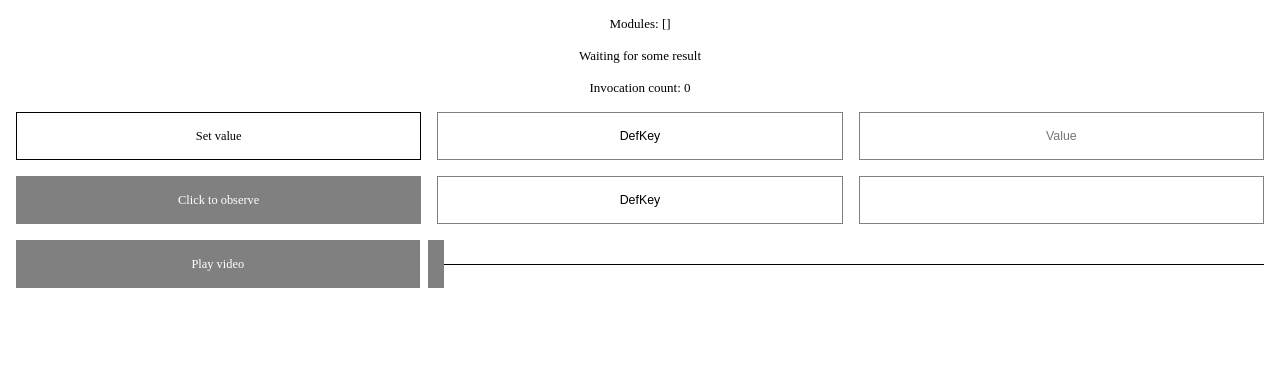
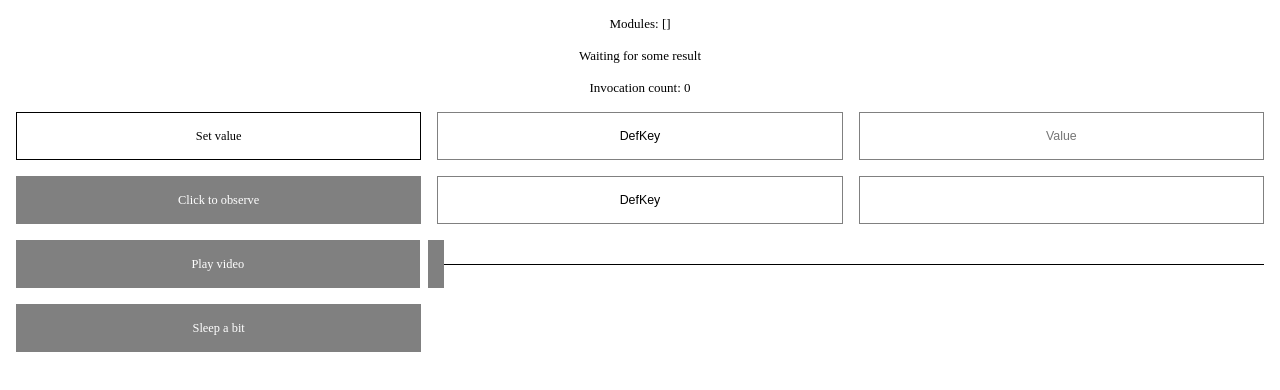
Before and after one commit to grab/mobile-kit-bridge-sdk, a website: page demo/bridge-server/public/index.html in a window 1280 px wide. Drawn offline with Linux system fonts and the light colour scheme.

Commit message:
feat(server-demo): add method to force sleep to test whether main thread is blocked on native

```diff
--- a/demo/bridge-server/public/index.css
+++ b/demo/bridge-server/public/index.css
@@ -22,7 +22,7 @@
   justify-content: center;
 }
 
-#root > .storage-container, #root > .media-container {
+#root > .storage-container, #root > .media-container, #root > .debug-container {
   display: flex;
 }
 
@@ -74,7 +74,6 @@
 }
 
 .media-container > .instruction {
-  float: right;
   width: calc((100% - 32px) / 3);
 }
 
@@ -98,3 +97,9 @@
   position: absolute;
   width: 16px;
 }
+
+/* ################################# Debug ################################# */
+
+.debug-container > .instruction {
+  width: calc((100% - 32px) / 3);
+}
--- a/demo/bridge-server/public/index.html
+++ b/demo/bridge-server/public/index.html
@@ -40,6 +40,12 @@
         <div class="progress-container">
           <div class="progress-line"></div>
           <div class="progress-bar"></div>
+        </div>
+      </div>
+
+      <div class="debug-container">
+        <div class="instruction actionable" onclick="sleepForSomeTime()">
+          Sleep a bit
         </div>
       </div>
     </div>
@@ -149,6 +155,12 @@
         }
       })();
 
+      function sleepForSomeTime() {
+        const timeToSleep = 5 * 1000;
+        var currentTime = new Date().getTime();
+        while (currentTime + timeToSleep >= new Date().getTime()) {}
+      }
+
       (function setLoadedModules() {
         document.getElementById("module-list").innerHTML = `Modules: [${[
           !!mediaModule && 'MediaModule',
```
